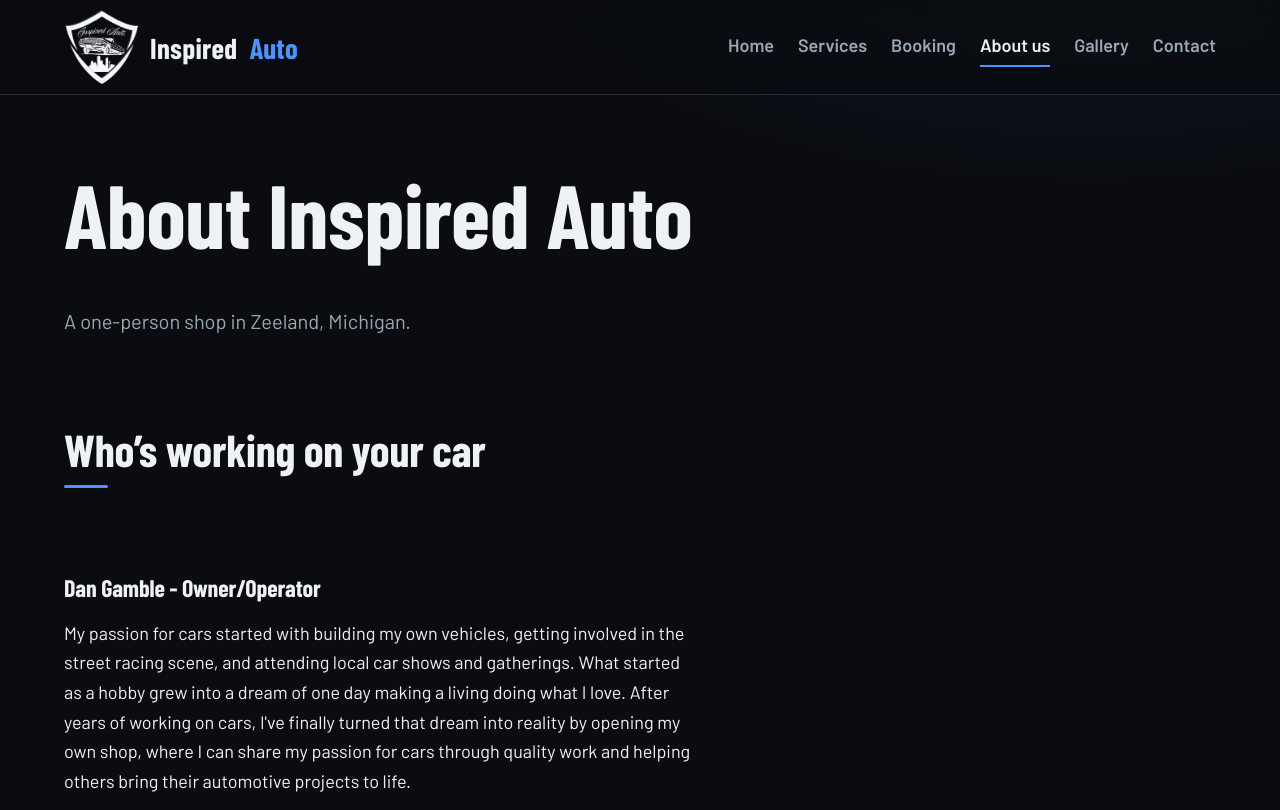
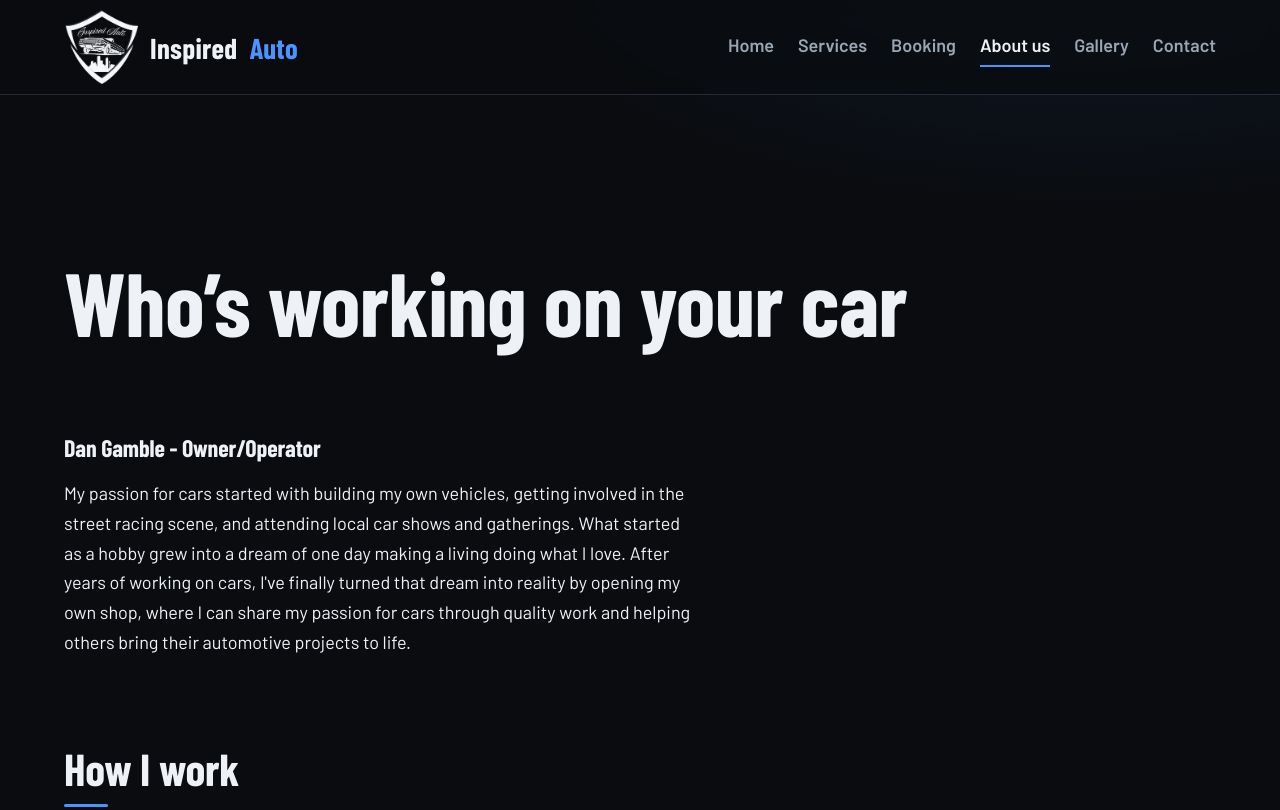
Before and after one commit to batvader/inspired-auto, a plain HTML site: page about.html in a window 1280 px wide. Shown: the top 810 px of the page. Drawn offline with nearby package versions, Linux system fonts and the light colour scheme.

Commit message:
Update about.html

```diff
--- a/about.html
+++ b/about.html
@@ -15,9 +15,7 @@
 <a href="contact.html">Contact</a>
 </nav></div></header>
 <main><div class="wrap">
-<h1>About Inspired Auto</h1>
-<p class="lede">A one-person shop in Zeeland, Michigan.</p>
-<section><h2>Who’s working on your car</h2>
+<section><h1>Who’s working on your car</h1>
 <section><h3>Dan Gamble - Owner/Operator</h3>
 <p style="max-width:62ch">My passion for cars started with building my own vehicles, getting involved in the street racing scene, and attending local car shows and gatherings. What started as a hobby grew into a dream of one day making a living doing what I love. After years of working on cars, I've finally turned that dream into reality by opening my own shop, where I can share my passion for cars through quality work and helping others bring their automotive projects to life.</p></section>
 <section><h2>How I work</h2><div class="grid">
```
